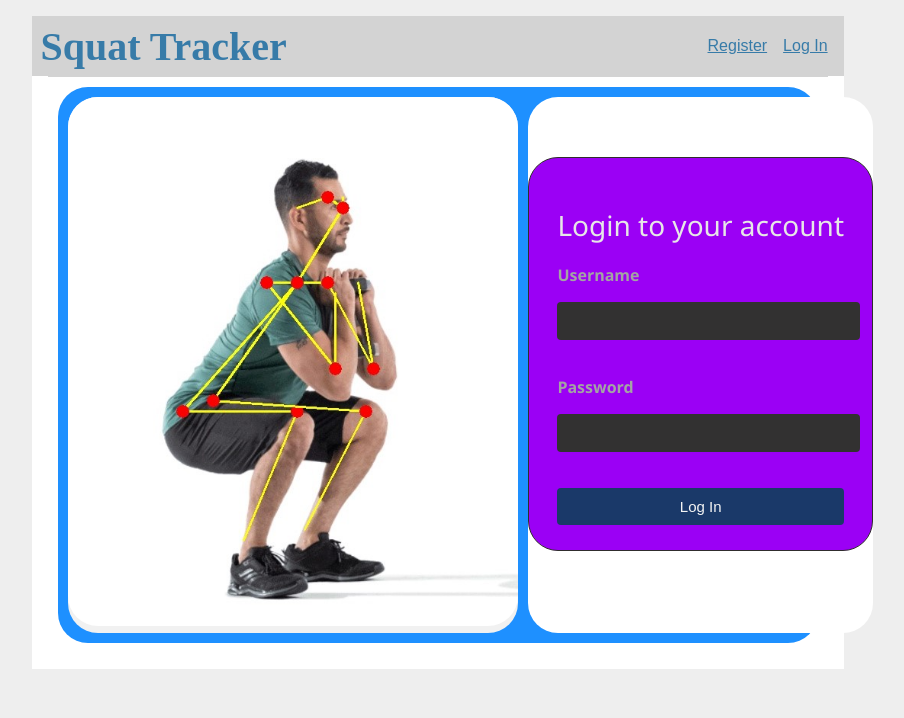
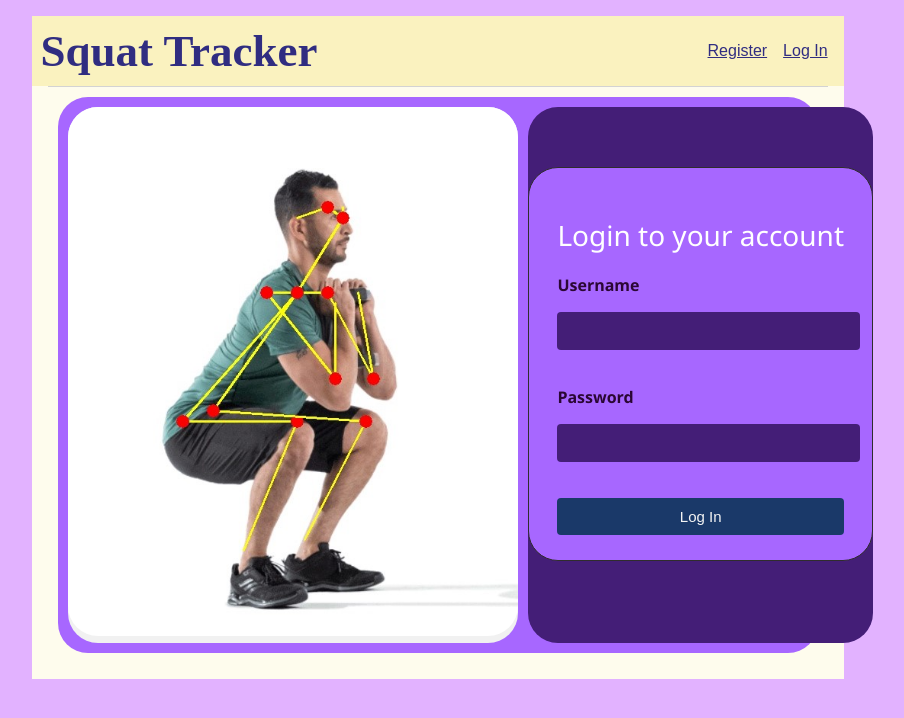
Before and after one commit to mukul-rana/Squats-Tracker, a Flask app: page /auth/login in a window 1280 px wide. Shown: the top 718 px of the page, without its empty margins (202-1106 px from the left). Run offline with Flask 2, Linux system fonts and the light colour scheme.

Commit message:
CSS updated

```diff
--- a/app/static/login.css
+++ b/app/static/login.css
@@ -1,12 +1,14 @@
 .flex-container {
     margin: 10px;
     display: flex;
-    background-color: DodgerBlue;
+    background-color: #a767ff;
     border-radius: 30px;
   }
-
+html{
+    background-color: #e2b2ff;
+}
   #login{
-      background-color: white;
+      background-color: #441e77;
     margin-left: auto;
     width: 450px;
   }
@@ -32,7 +34,8 @@ img{
     margin: 60px auto;
     font-family: "Segoe UI", sans-serif;
     padding: 25px 28px;
-    background: hsl(278, 100%, 48%);
+    background:#a767ff
+    ;
     border-radius: 30px;
     border: 1px solid #302d2d;
 }
@@ -41,7 +44,7 @@ h2 {
     font-size: 28px;
     margin-bottom: 20px;
     font-weight: 400;
-    color: #e7e7e7;
+    color: #ffffff;
 }
 .input-parent {
     display: block;
@@ -51,13 +54,13 @@ label {
     display: block;
     font-size: 16px;
     margin-bottom: 8px;
-    color: #a4a4a4;
+    color: #2b0734;
 }
 .input-parent input {
     padding: 10px 8px;
     width: 100%;
     font-size: 16px;
-    background: #323131;
+    background: #441e77;
     border: none;
     color: #c7c7c7;
     border-radius: 4px;
@@ -65,7 +68,7 @@ label {
     transition: all 0.2s ease;
 }
 .input-parent input:hover {
-    background: #404040;
+    background: #5d29a1;
 }
 .input-parent input:focus {
     box-shadow: 0px 0px 0px 1px #0087ff;
--- a/app/static/style.css
+++ b/app/static/style.css
@@ -1,14 +1,14 @@
 html { font-family: sans-serif; background: #eee; padding: 1rem; }
 body { max-width: 65%; margin: 0 auto; background: white; }
-h1 { font-family: serif; color: #377ba8; margin: 1rem 0; font-size: 40px;}
-a { color: #377ba8; }
+h1 { font-family: serif; color: #302d81; margin: 1rem 0; font-size: 45px;}
+a { color: #302d81; }
 hr { border: none; border-top: 1px solid lightgray; }
-nav { background: lightgray; display: flex; align-items: center; padding: 0 0.5rem; height: 60px;}
+nav { background: #faf2bf; display: flex; align-items: center; padding: 0 0.5rem; height: 70px;}
 nav h1 { flex: auto; margin: 0; }
 nav h1 a { text-decoration: none; padding: 0.25rem 0.5rem; }
 nav ul  { display: flex; list-style: none; margin: 0; padding: 0; }
 nav ul li a, nav ul li span, header .action { display: block; padding: 0.5rem; }
-.content { padding: 0 1rem 1rem; }
+.content { padding: 0 1rem 1rem;background-color:#fefced ;}
 .content > header { border-bottom: 1px solid lightgray; display: flex; align-items: flex-end; }
 .content > header h1 { flex: auto; margin: 1rem 0 0.25rem 0; }
 .flash { margin: 1em 0; padding: 1em; background: #cae6f6; border: 1px solid #377ba8; }
```
